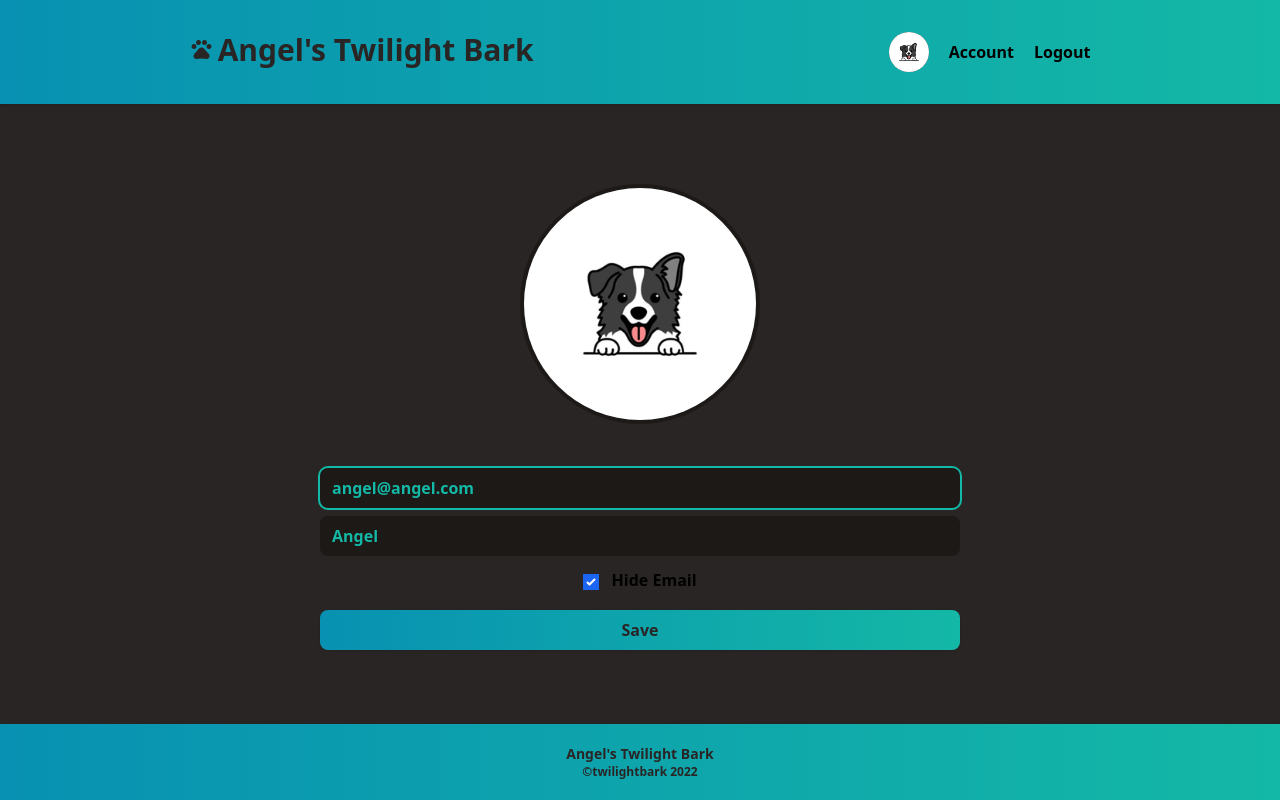
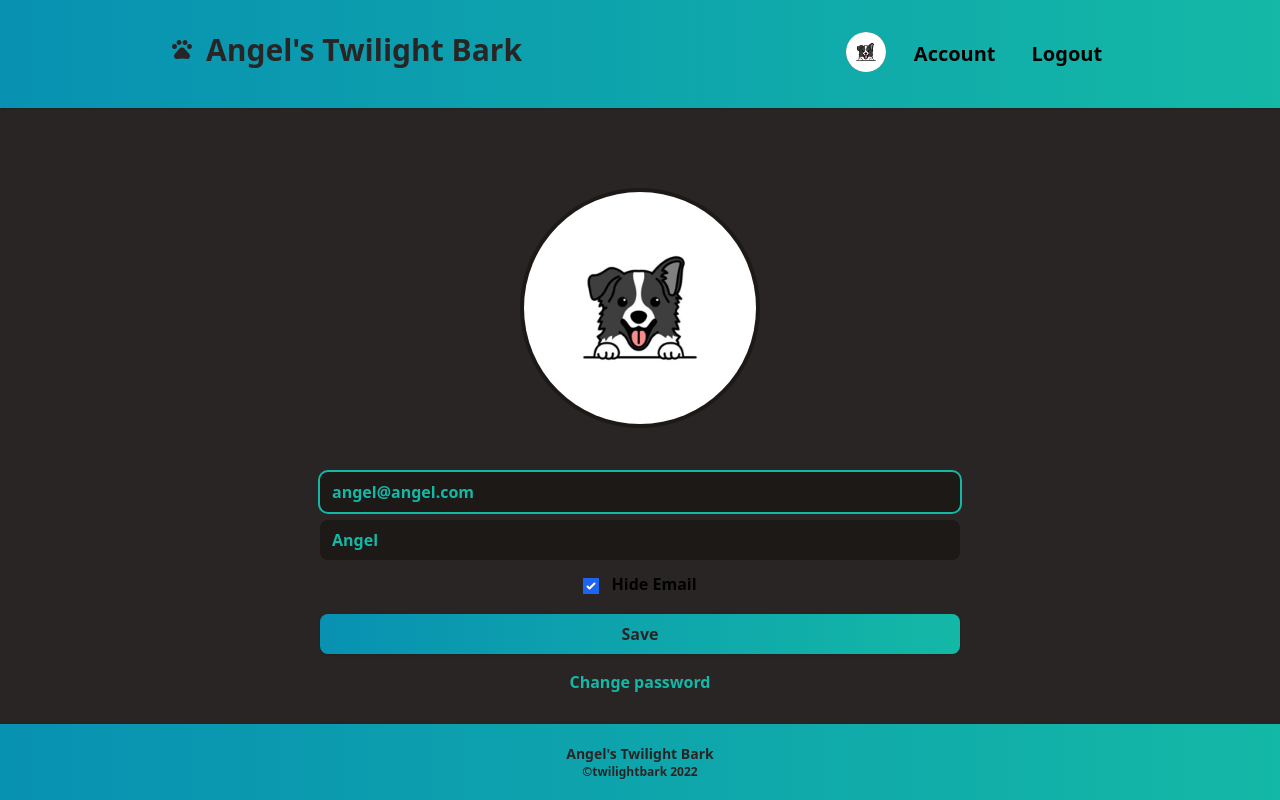
Before and after one commit to RLewis11769/outside-dogs, a Django app: page /user/1/edit/ in a window 1280 px wide. Run offline with Django 3.2, Linux system fonts and the light colour scheme; a user stored in the database is signed in; data comes from the database, SQL or seed files in the repository; some libraries are stand-ins or nearby versions.

Commit message:
Add password reset/change - slightly better styling

```diff
--- a/TwilightBark/TwilightBark/settings.py
+++ b/TwilightBark/TwilightBark/settings.py
@@ -24,6 +24,10 @@ SECRET_KEY = 's6=0&cq8!6xszz+)svtl7*cp05&^&9*7o45g@re)vg07pj0)jm'
 
 # SECURITY WARNING: don't run with debug turned on in production!
 DEBUG = True
+
+# In development, print email to console rather than sending email
+if DEBUG:
+    EMAIL_BACKEND = 'django.core.mail.backends.console.EmailBackend'
 
 ALLOWED_HOSTS = []
 
--- a/TwilightBark/TwilightBark/urls.py
+++ b/TwilightBark/TwilightBark/urls.py
@@ -16,6 +16,7 @@ Including another URLconf
 from django.conf import settings
 from django.conf.urls.static import static
 from django.contrib import admin
+from django.contrib.auth import views as auth_views
 from django.urls import path, include
 from .views import index
 
@@ -29,9 +30,21 @@ urlpatterns = [
     # Referenced in templates as {% url 'namespace:url_name' %}
     path('chat/', include('chat.urls', namespace='chat')),
     path('user/', include('user.urls', namespace='user')),
+
+    # Password reset/confirm views (auto-generated by Django)
+    path('password-reset/',
+         auth_views.PasswordResetView.as_view(template_name='user/password/password_reset.html'),
+         name='password_reset'),
+    path('password-reset/done/',
+         auth_views.PasswordResetDoneView.as_view(template_name='user/password/password_reset_done.html'),
+         name='password_reset_done'),
+    path('password-reset-confirm/<uidb64>/<token>/',
+         auth_views.PasswordResetConfirmView.as_view(template_name='user/password/password_reset_confirm.html'),
+         name='password_reset_confirm'),
 ]
 
 if settings.DEBUG:
+    urlpatterns += static(settings.STATIC_URL, document_root=settings.STATIC_ROOT)
     # Add media files to search path (as seen in settings.py)
     urlpatterns += static(settings.MEDIA_URL,
                           document_root=settings.MEDIA_ROOT)
--- a/TwilightBark/static/js/room.js
+++ b/TwilightBark/static/js/room.js
@@ -86,7 +86,7 @@ window.addEventListener("load", () => {
     // If loading multiple images at once, set default pic, then replace later
     const defaultPic = "../../profile_images/default_pic.png"
     pic.src = backlog ? defaultPic : pic_url
-    pic.classList.add("rounded-full", "border", "border-pink-500", "bg-stone-900", "h-12", "w-12", "object-cover", "object-center")
+    pic.classList.add("rounded-full", "border", "border-amber-500", "bg-stone-900", "h-12", "w-12")
     const pic_id = `${data.id}`
     pic.setAttribute("id", pic_id)
     pic.setAttribute("alt", "User profile picture")
--- a/TwilightBark/templates/TwilightBark/base.html
+++ b/TwilightBark/templates/TwilightBark/base.html
@@ -8,7 +8,7 @@
 	<link type="text/css" rel="stylesheet" href={% static 'css/styles.css' %}>
 	<link href="https://fonts.googleapis.com/css2?family=Material+Icons" rel="stylesheet">
 	<link rel="stylesheet" href="https://unpkg.com/flowbite@1.3.4/dist/flowbite.min.css" />
-	<script defer src="https://cdn.tailwindcss.com"></script>
+	<script src="https://cdn.tailwindcss.com"></script>
 	<script defer src="https://unpkg.com/flowbite@1.3.4/dist/flowbite.js"></script>
 	<script defer type="module" src="https://unpkg.com/ionicons@5.5.2/dist/ionicons/ionicons.esm.js"></script>
 	<script defer nomodule src="https://unpkg.com/ionicons@5.5.2/dist/ionicons/ionicons.js"></script>
--- a/TwilightBark/templates/TwilightBark/header.html
+++ b/TwilightBark/templates/TwilightBark/header.html
@@ -5,7 +5,7 @@
 		<div class="py-4 flex justify-center">
 			<a href={% url 'index' %} class="text-stone-800 focus:outline-none focus:text-pink-600 hover:text-pink-600 transition duration-500">
 				<span class="material-icons">pets</span>
-				<span class="text-3xl">Angel's Twilight Bark</span>
+				<span class="my-2 p-2 text-3xl">Angel's Twilight Bark</span>
 			</a>
 		</div>
 
@@ -16,14 +16,14 @@
 					<div class="h-10 w-10 mx-auto bg-stone-800 rounded-full">
 						<img id="id_profile" class="rounded-full" src={{ user.profile_pic.url }} alt="User profile pic" >
 					</div>
-					<a href={% url 'user:account' user_id=request.user.id %} class="md:px-5 py-2 hover:text-pink-600 transition duration-500">Account</a>
-					<a href={% url 'user:logout' %} class="py-2 hover:text-pink-600 transition duration-500">Logout</a>
+					<a href={% url 'user:account' user_id=request.user.id %} class="md:mx-5 p-2 text-xl hover:text-pink-600 focus:outline-offset-0 focus:outline-pink-600 transition duration-500">Account</a>
+					<a href={% url 'user:logout' %} class="p-2 text-xl hover:text-pink-600 focus:bg-pink-600 transition duration-500">Logout</a>
 				</div>
 
 			{% else %}
 				<div class="flex flex-col md:flex-row justify-center md:space-x-6 flex-row">
-					<a href={% url 'user:login' %} class="my-2 p-2 block text-xl text-stone-800 hover:text-pink-600 duration-500">Login</a>
-					<a href={% url 'user:register' %} class="my-2 p-2 md:px-4 block text-xl bg-transparent border border-2 border-stone-800 rounded-lg text-stone-800 font-bold hover:bg-pink-600 hover:border-pink-600 hover:text-teal-500 duration-500">Register</a>
+					<a href={% url 'user:login' %} class="md:mx-5 p-2 text-xl hover:text-pink-600 focus:outline-offset-0 focus:outline-pink-600 transition duration-500">Login</a>
+					<a href={% url 'user:register' %} class="p-2 text-xl hover:text-pink-600 focus:bg-pink-600 transition duration-500">Register</a>
 				</div>
 			{% endif %}
 		</div>
--- a/TwilightBark/templates/TwilightBark/index.html
+++ b/TwilightBark/templates/TwilightBark/index.html
@@ -2,6 +2,8 @@
 {% load static %}
 
 {% block content %}
+	<!-- Add JS specific to index page -->
+	<script defer src={% static 'js/index.js' %}></script>
 	<div class="w-full flex flex-col items-center text-center text-teal-500">
 		<span class="material-icons pt-20 pb-10 mx-auto text-transparent bg-gradient-to-r from-cyan-600 to-teal-500 bg-clip-text text-9xl">pets</span>
 		<h1 class="text-4xl mb-4">Welcome to Angel's Twilight Bark!</h1>
@@ -15,7 +17,4 @@
 				</span> today!</p>
 		{% endif %}
 		</div>
-
-		<!-- Add JS specific to index page -->
-		<script src={% static 'js/index.js' %}></script>
 {% endblock %}
--- a/TwilightBark/user/templates/user/account.html
+++ b/TwilightBark/user/templates/user/account.html
@@ -5,7 +5,7 @@
 
 <div class="flex flex-col items-center">
 	<div class="py-20 w-1/2 h-1/2 flex flex-col">
-		<div class="mx-auto mb-4 w-1/3 h-1/3 rounded-full bg-stone-900 border border-4 border-stone-900">
+		<div class="mx-auto mb-4 rounded-full bg-stone-900 border border-4 border-stone-900">
 			<img class="block rounded-full" alt="user profile pic" id="id_profile_image" src={{ user.profile_pic.url }}>
 		</div>
 		<div class="flex flex-col items-center w-full">
@@ -24,7 +24,7 @@
 
 			<!-- If Auth user is viewing their own profile -->
 			{% if is_self %}
-			<a class="mt-4 py-2 w-1/2 font-bold text-center rounded-lg bg-gradient-to-r from-cyan-600 to-teal-500 text-stone-800 focus:outline-none hover:from-pink-600 hover:to-pink-600 focus:from-pink-600 focus:to-pink-600 duration-500" href={% url 'user:edit' user_id=id %}>Edit Profile</a>
+				<a class="mt-4 py-2 w-full font-bold text-center rounded-lg bg-gradient-to-r from-cyan-600 to-teal-500 text-stone-800 focus:outline-none hover:from-pink-600 hover:to-pink-600 focus:from-pink-600 focus:to-pink-600 duration-500" href={% url 'user:edit' user_id=id %}>Edit Profile</a>
 			{% endif %}
 		</div>
 	</div>
--- a/TwilightBark/user/templates/user/account_edit.html
+++ b/TwilightBark/user/templates/user/account_edit.html
@@ -2,6 +2,8 @@
 {% load static %}
 
 {% block content %}
+
+	<script defer src={% static 'js/account_edit.js' %}></script>
 
 	<div class="py-20">
 		<!-- Confirm/cancel buttons -->
@@ -14,7 +16,7 @@
 			<div class="flex flex-col items-center">
 				<div class="w-60 h-60 mb-10 flex flex-col" id="image_container">
 					<div class="mx-auto rounded-full bg-stone-900 border border-4 border-stone-900">
-					<img class="block rounded-full" alt="user profile pic" id="profile_image" src={{ user.profile_pic.url }}>
+						<img class="block rounded-full" alt="user profile pic" id="id_profile_image_display" src={{ form.initial.profile_pic.url }}>
 					</div>
 					<button id="edit_button">
 						<p class="text" id="edit_text">Edit</p>
@@ -23,13 +25,14 @@
 			</div>
 		</div>
 
-	<form method="POST">
+		<!-- Encoding type is important for working with files -->
+		<form method="POST" enctype="multipart/form-data">
 			<!-- Token required for posting data -->
 			{% csrf_token %}
 
 			<div class="pb-3 w-1/2 mx-auto flex flex-col items-center">
 				<!-- Input fields -->
-			<!-- <input type="file" name="profile_image" id="profile_image" class="py-2 w-1/3"> -->
+				<input type="file" name="profile_image" id="id_profile_image" class="hidden" onchange="readURL(this)">
 				<input type="email" name="email" id="id_input_email" class="my-1 w-full rounded-lg border-none focus:ring-2 focus:ring-teal-500 text-teal-500 bg-stone-900" placeholder="Email address" value={{form.initial.email}} required autofocus>
 				<input type="text" name="username" id="id_input_username" class="my-1 w-full rounded-lg border-none focus:ring-2 focus:ring-teal-500 text-teal-500 bg-stone-900" placeholder="Password" value={{form.initial.username}} required>
 				<div class="my-2 checkbox">
@@ -50,10 +53,11 @@
 					<p class="py-2 text-red-700">{{form.non_field_errors}}</p>
 				{% endif %}
 
-			<button type="submit" class="my-2 py-2 w-full rounded-lg bg-gradient-to-r from-cyan-600 to-teal-500 shadow font-bold text-stone-800 focus:outline-none hover:from-pink-600 hover:to-pink-600 focus:from-pink-600 focus:to-pink-600 duration-500">Save</button>
+				<button type="submit" id="submit_button" class="my-2 py-2 w-full rounded-lg bg-gradient-to-r from-cyan-600 to-teal-500 shadow font-bold text-stone-800 focus:outline-none hover:from-pink-600 hover:to-pink-600 focus:from-pink-600 focus:to-pink-600 duration-500">Save</button>
+				<a class="p-2 text-teal-500 focus:outline-offset-0 focus:outline-amber-500 hover:text-stone-900" href={% url 'password_reset' %}>Change password</a>
+
 			</div>
 		</form>
 	</div>
-<script src="{% static 'js/account_edit.js' %}"></script>
 
 {% endblock %}
--- a/TwilightBark/user/templates/user/login.html
+++ b/TwilightBark/user/templates/user/login.html
@@ -25,6 +25,7 @@
 		{% endif %}
 
 		<button type="submit" class="my-2 py-2 w-full rounded-lg bg-gradient-to-r from-cyan-600 to-teal-500 shadow font-bold text-stone-800 focus:outline-none hover:from-pink-600 hover:to-pink-600 focus:from-pink-600 focus:to-pink-600 duration-500">Log In</button>
+		<a class="p-2 text-teal-500 focus:outline-offset-0 focus:outline-amber-500 hover:text-stone-900" href={% url 'password_reset' %}>Reset password</a>
 	</div>
 </form>
 
--- a/TwilightBark/user/urls.py
+++ b/TwilightBark/user/urls.py
@@ -1,4 +1,5 @@
 """ Match URLs to views for user app """
+from django.contrib.auth import views as auth_views
 from django.urls import path
 from .views import (register_user, login_user, logout_user,
                     user_account, edit_account)
```
Also changed, not shown: TwilightBark/chat/templates/chat/room.html (+4 -3 lines), TwilightBark/static/js/account_edit.js (+32 -14 lines), TwilightBark/user/templates/user/password/password_reset.html (added, +16 -0 lines), TwilightBark/user/templates/user/password/password_reset_done.html (added, +11 -0 lines). Lines whose indentation alone changed are shown as unchanged.
